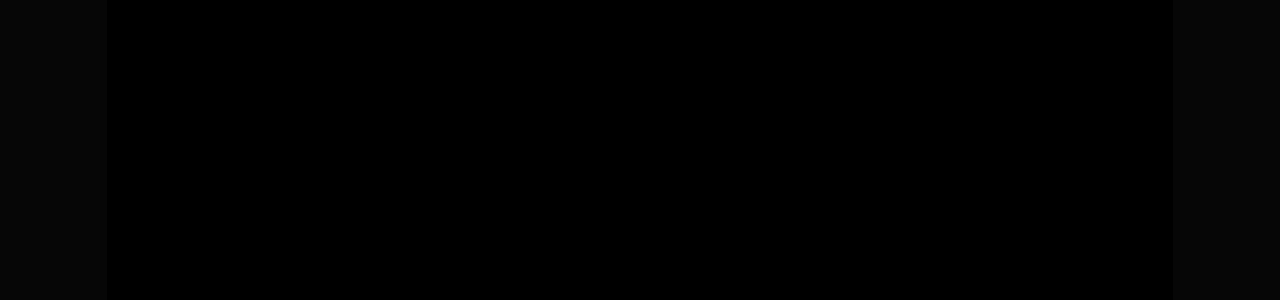
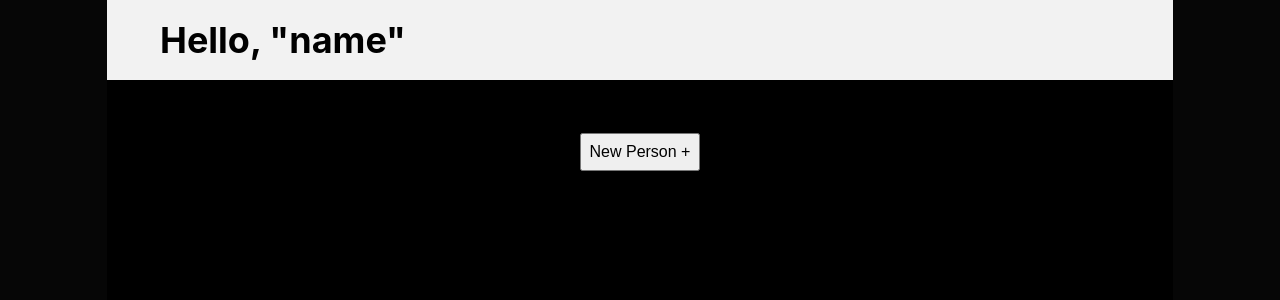
Before and after one commit to isaacruiz0/Front-End-Remembrance, a React (Create React App) app: page /dashboard in a window 1280 px wide. Shown: the top 300 px of the page. Built offline with nearby package versions, Linux system fonts and the light colour scheme.

Commit message:
front-end is ready for back-end

```diff
--- a/src/App.css
+++ b/src/App.css
@@ -247,3 +247,27 @@
   grid-column-start: 1/2;
   background-color: #060606;
 }
+.dash-nav{
+  background-color: #F2F2F2;
+  height: 10%;
+  display: flex;
+  align-items: center;
+}
+.dash-nav h1{
+  margin-left: 5%;
+  font-size: 2.25rem;
+}
+.div-button{
+  display: flex;
+  justify-content: center;
+  margin-top: 5%;
+
+}
+.div-button button{
+  width: fit-content;
+  block-size: fit-content;
+  font-size: 1em;
+  position: absolute;
+  padding: .5em;
+  cursor: pointer;
+}
--- a/src/Components/Dashboard.js
+++ b/src/Components/Dashboard.js
@@ -6,7 +6,8 @@
     <div className='dashboard'>
         <div className='leftSidebar'></div>
         <main>
-            <nav className='dash-nav'></nav>
+            <nav className='dash-nav'><h1>Hello, "name"</h1></nav>
+            <div className='div-button'><button>New Person +</button></div>
         </main>
         <div className='rightSidebar'></div>
     </div>
```
